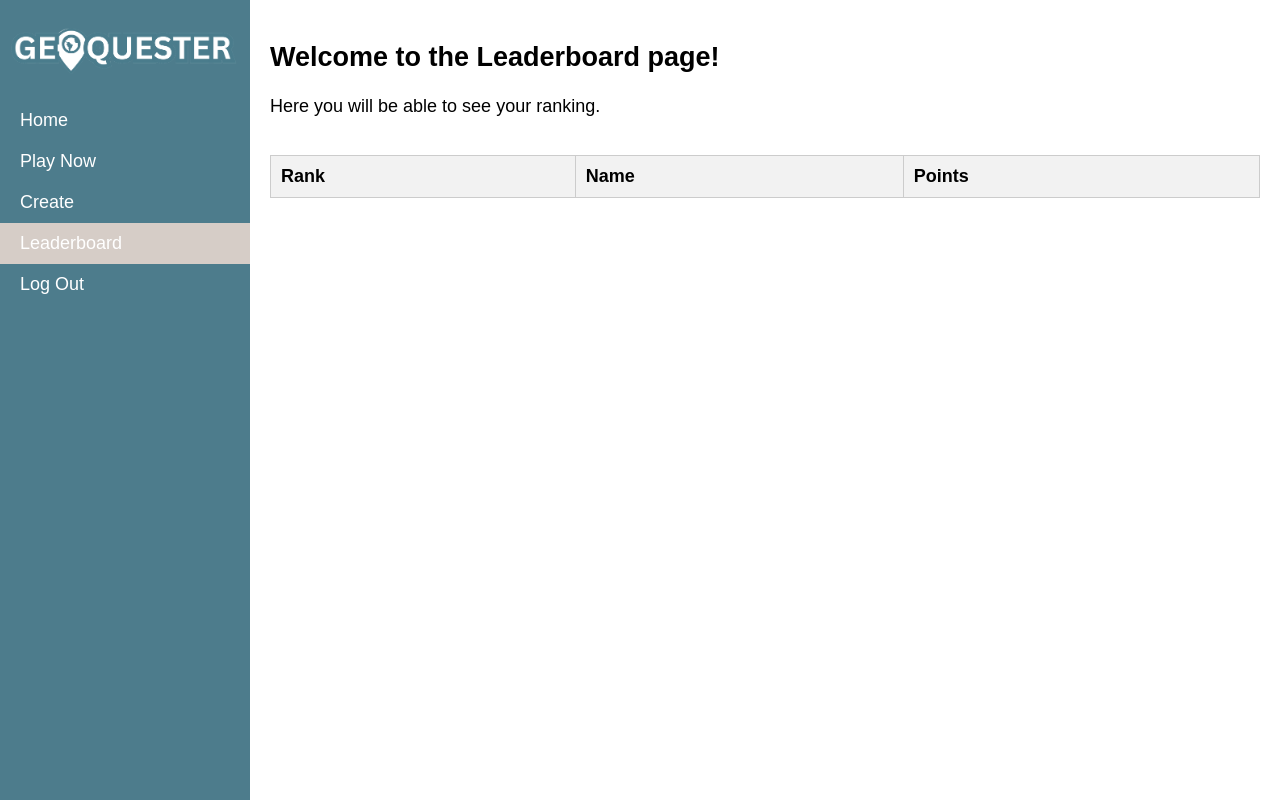
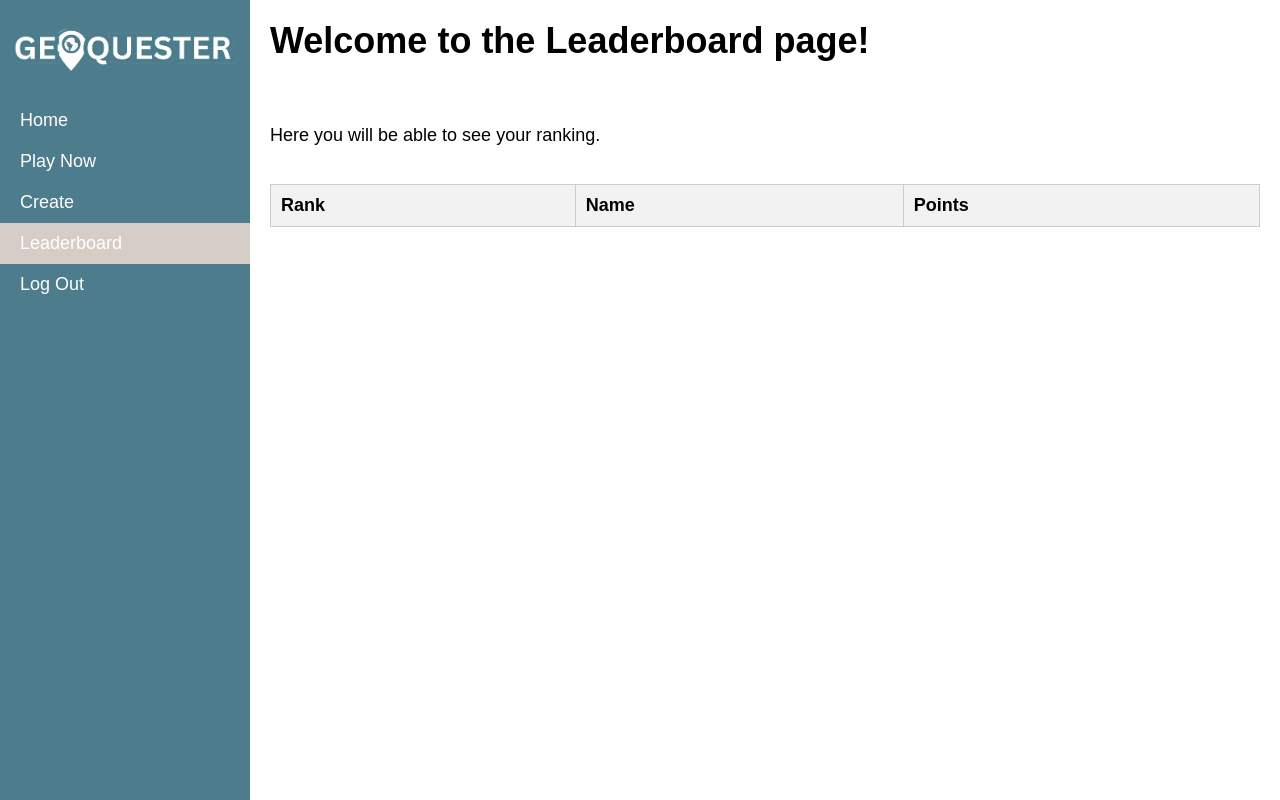
Before and after one commit to sarahp16/agile_group_project, a Flask app: page /leaderboard in a window 1280 px wide. Run offline with Flask 3, Linux system fonts and the light colour scheme; the visitor is signed in with stand-in values (Sample User, id 1); data comes from the database, SQL or seed files in the repository; data that the repository does not hold is empty.

Commit message:
Update leaderboard.html
Changed to conform with new stylesheet

```diff
--- a/local setup/app/templates/leaderboard.html
+++ b/local setup/app/templates/leaderboard.html
@@ -23,8 +23,8 @@
     </div>
 
     <div class="main-content">
-        <div class="content">
-            <h2>Welcome to the Leaderboard page!</h2>
+        <div class="header">
+            <h1>Welcome to the Leaderboard page!</h1><br>
             <p>Here you will be able to see your ranking.</p>
         </div>
 
```
